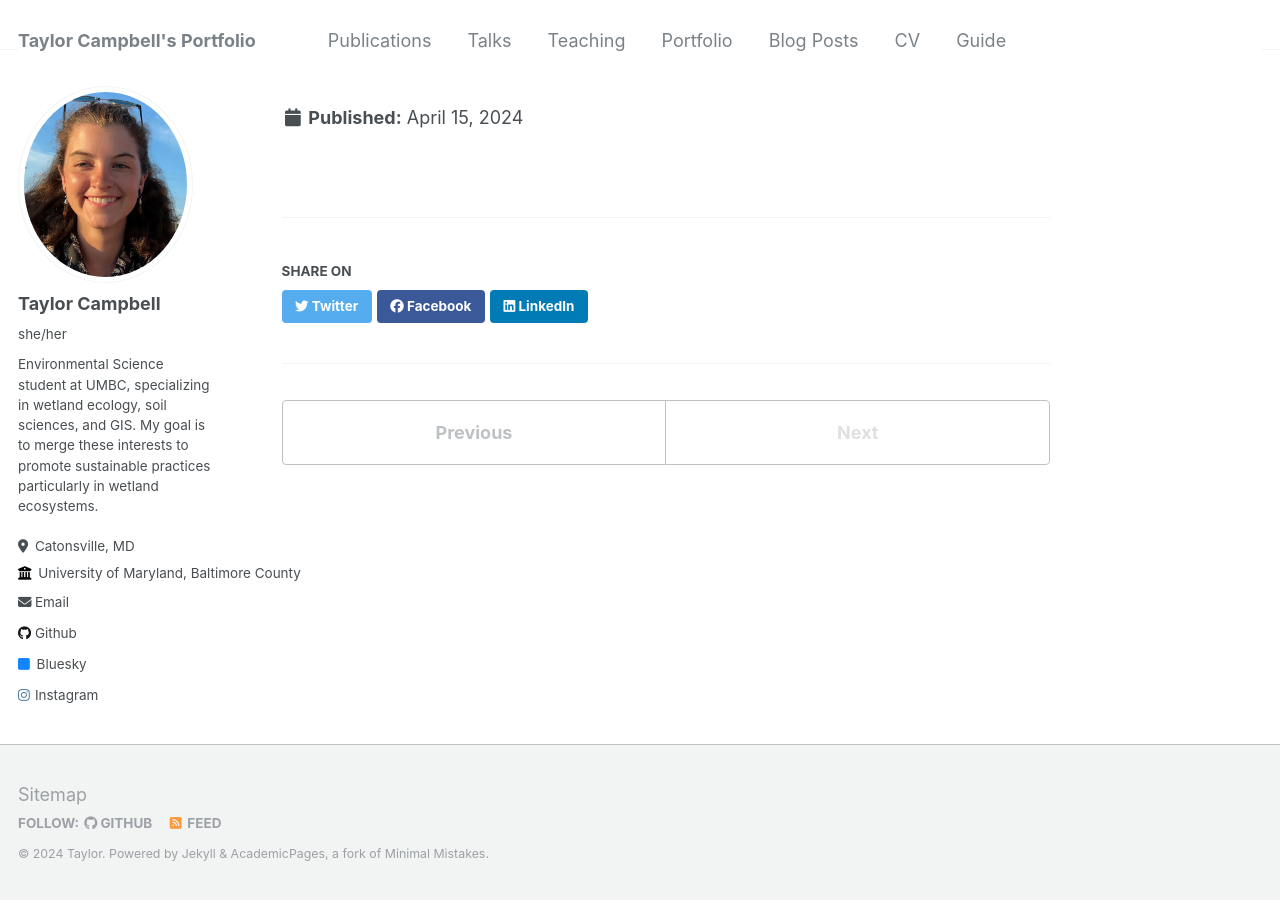
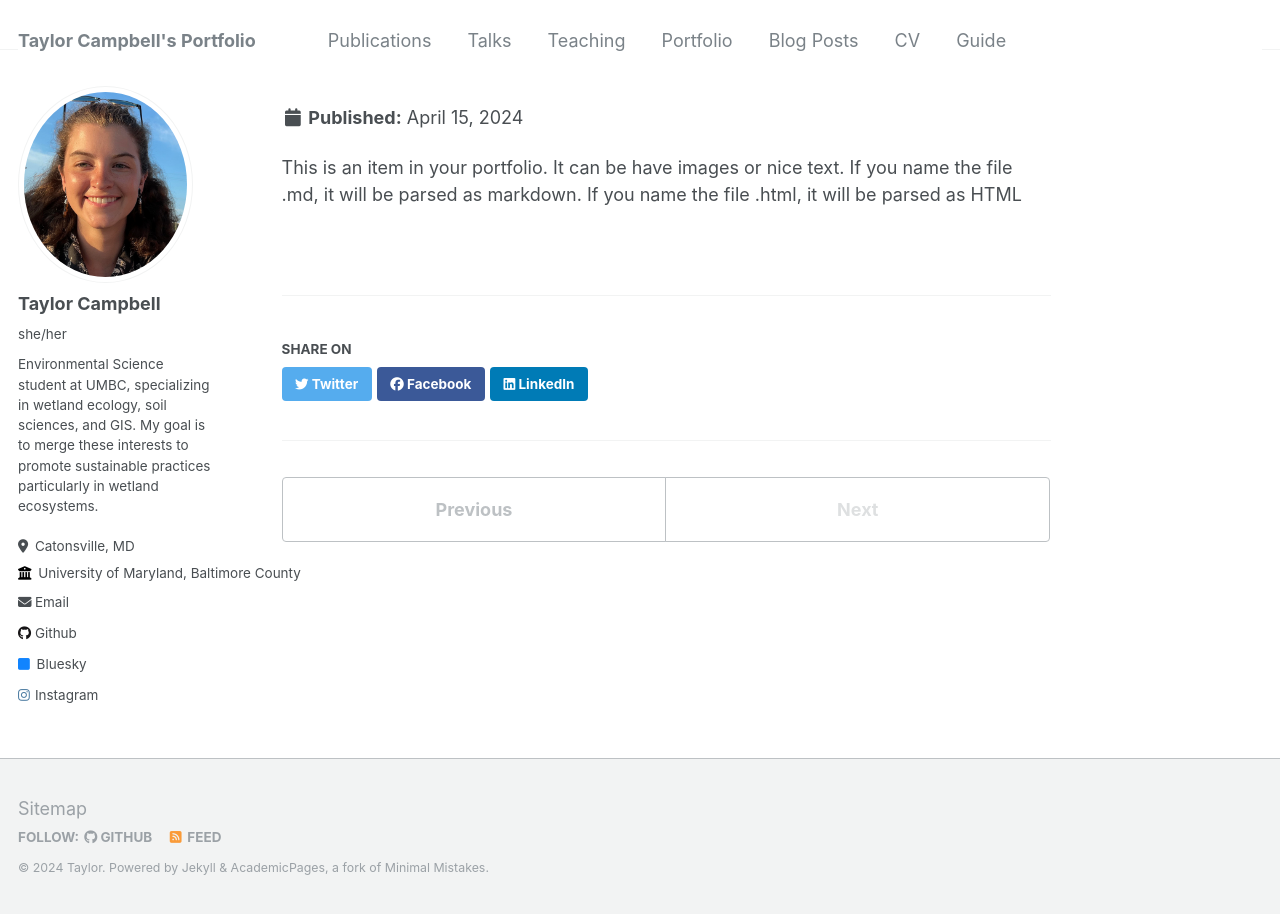
Before and after one commit to taylorc4/taylorc4.github.io, a Jekyll site: the page built from _portfolio/tornado.md, in a window 1280 px wide. Built offline with Jekyll 4.4.1, drawn with Linux system fonts in a browser that asks for light colours.

Commit message:
Update tornado.md

```diff
--- a/_portfolio/tornado.md
+++ b/_portfolio/tornado.md
@@ -3,3 +3,5 @@
 excerpt: "Tornado map of America<br/><img scr='/images/Lab6.jpg'>"
 collection: portfolio
 ---
+
+This is an item in your portfolio. It can be have images or nice text. If you name the file .md, it will be parsed as markdown. If you name the file .html, it will be parsed as HTML
```
